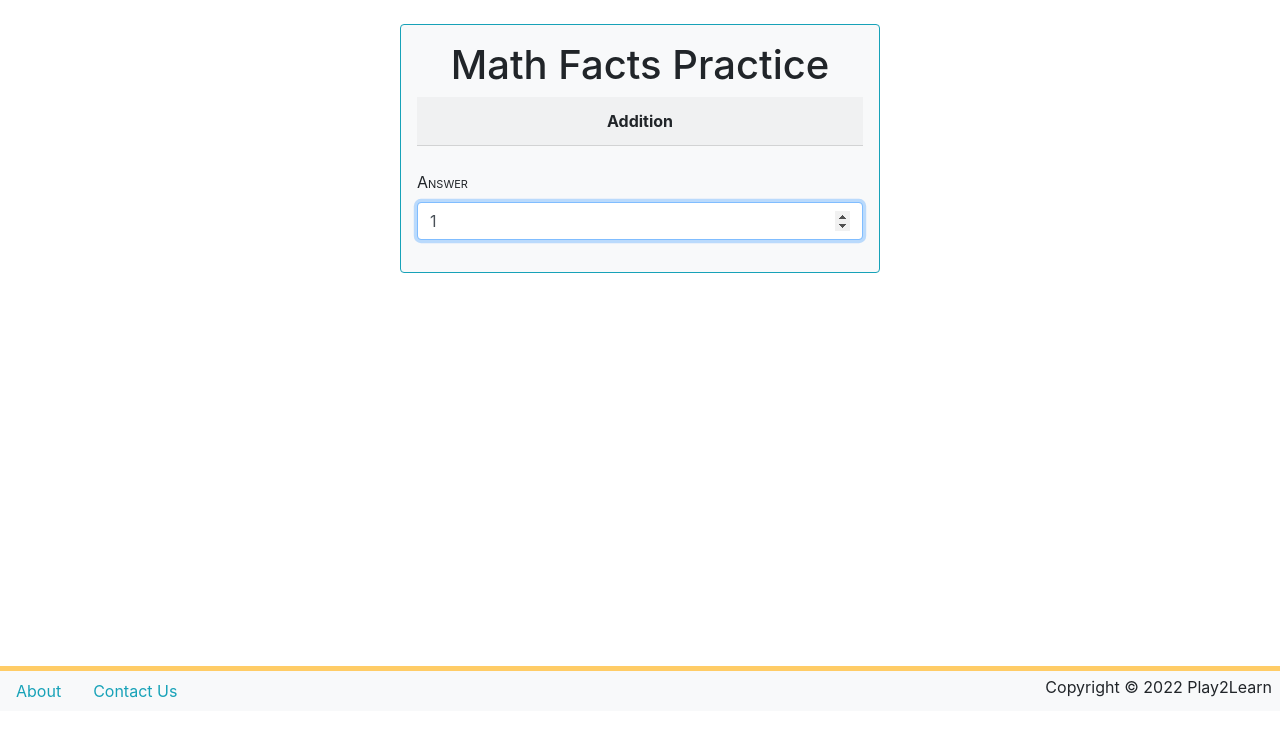
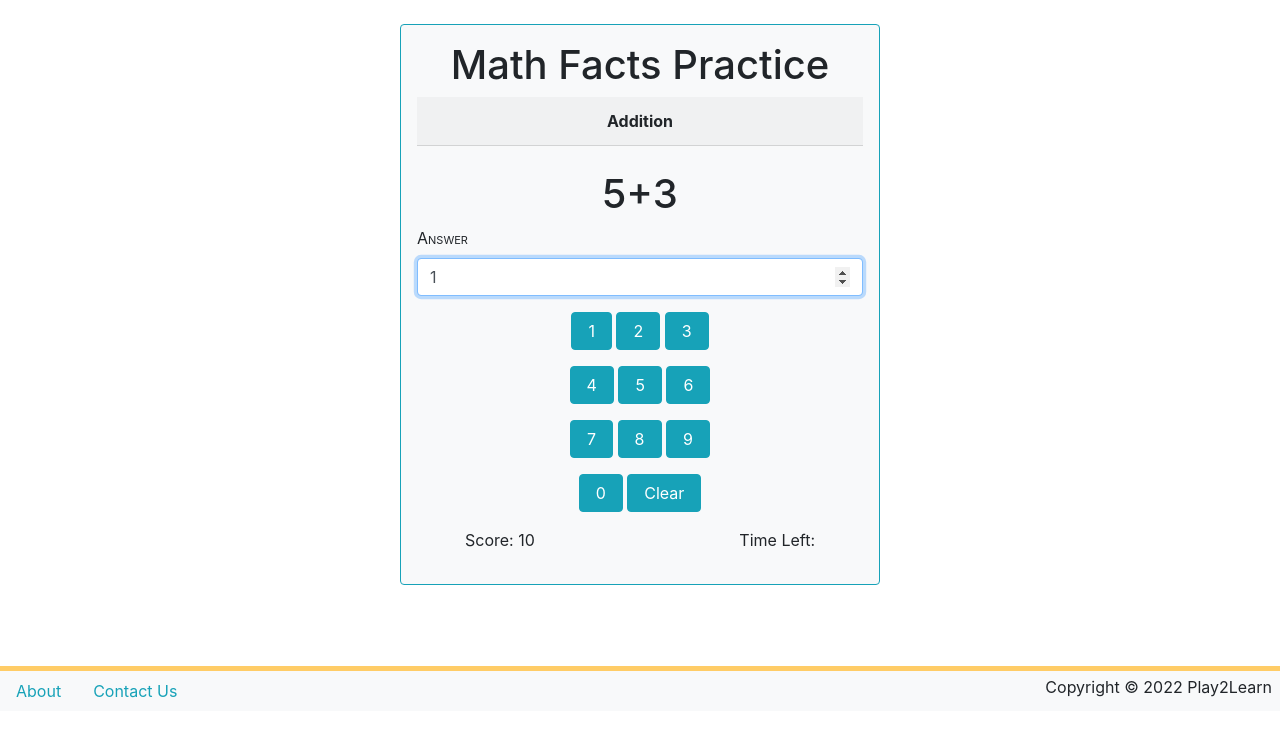
Before and after one commit to samoore333/play2learn, a Django app: a page that uses templates/mathgame/mathgame_form.html in a window 1280 px wide. Shown: the part 89-820 px from the top of the page. Before the commit the page ends 787 px from the top, so only its background shows below. Run offline with Django 4.2, Linux system fonts and the light colour scheme; tables that the repository leaves empty hold one stand-in row (values such as "Sample post"); some libraries are stand-ins or nearby versions.

Commit message:
Mathgame form edits

```diff
--- a/mathgame/models.py
+++ b/mathgame/models.py
@@ -28,7 +28,7 @@ class Mathgame(models.Model):
     )
     answer = models.IntegerField(blank=True, null=True)
     end_time = models.DateTimeField(blank=True, null=True, auto_now_add=True)
-    score = models.IntegerField(blank=True, null=True)
+    score = models.IntegerField(blank=True, null=True, default=0)
 
 
     def get_absolute_url(self):
--- a/templates/mathgame/mathgame_form.html
+++ b/templates/mathgame/mathgame_form.html
@@ -7,13 +7,46 @@
     style="max-width: 30rem">
     <h1 class="text-center">Math Facts Practice</h1>
     {% if 'play' in request.path %}
-    <div class="card-header font-weight-bold text-center">{{ mathgame.get_operation_display }}</div>
+      <div class="card-header font-weight-bold text-center">{{ mathgame.get_operation_display }}</div>
+      <br>
+      <h1 class="text-center">5+3</h1>
     {% endif %}
-    <br>
     <form method="post" action="">
       {% csrf_token %}
       {{ form|crispy }}
-
+    {% if 'play' in request.path %}
+      <div class="row justify-content-center">
+        <div class="form-group">
+          <input class="btn btn-info pl-3 pr-3" type="button" value="1" onclick="input(this);" />
+          <input class="btn btn-info pl-3 pr-3" type="button" value="2" onclick="input(this);" />
+          <input class="btn btn-info pl-3 pr-3" type="button" value="3" onclick="input(this);" />
+        </div>
+      </div>
+      <div class="row justify-content-center">
+        <div class="form-group">
+          <input class="btn btn-info pl-3 pr-3" type="button" value="4" onclick="input(this);" />
+          <input class="btn btn-info pl-3 pr-3" type="button" value="5" onclick="input(this);" />
+          <input class="btn btn-info pl-3 pr-3" type="button" value="6" onclick="input(this);" />
+        </div>
+      </div>
+      <div class="row justify-content-center">
+        <div class="form-group">
+          <input class="btn btn-info pl-3 pr-3" type="button" value="7" onclick="input(this);" />
+          <input class="btn btn-info pl-3 pr-3" type="button" value="8" onclick="input(this);" />
+          <input class="btn btn-info pl-3 pr-3" type="button" value="9" onclick="input(this);" />
+        </div>
+      </div>
+      <div class="row justify-content-center">
+        <div class="form-group">
+          <input class="btn btn-info pl-3 pr-3" type="button" value="0" onclick="input(this)" />
+          <input class="btn btn-info pl-3 pr-3" type="button" value="Clear" onclick="del();" />
+        </div>
+      </div>
+      <div class="justify-content-center">
+        <p class="float-left pl-5">Score: {{ mathgame.score }}</p>
+        <p class="float-right pr-5">Time Left: </p>
+      </div>
+      {% endif %}
       {% if 'start' in request.path %}
       <button class="btn btn-info btn-block">Go</button>
     </form>
```
Also changed, not shown: mathgame/migrations/0013_alter_mathgame_operation_alter_mathgame_score.py (added).
